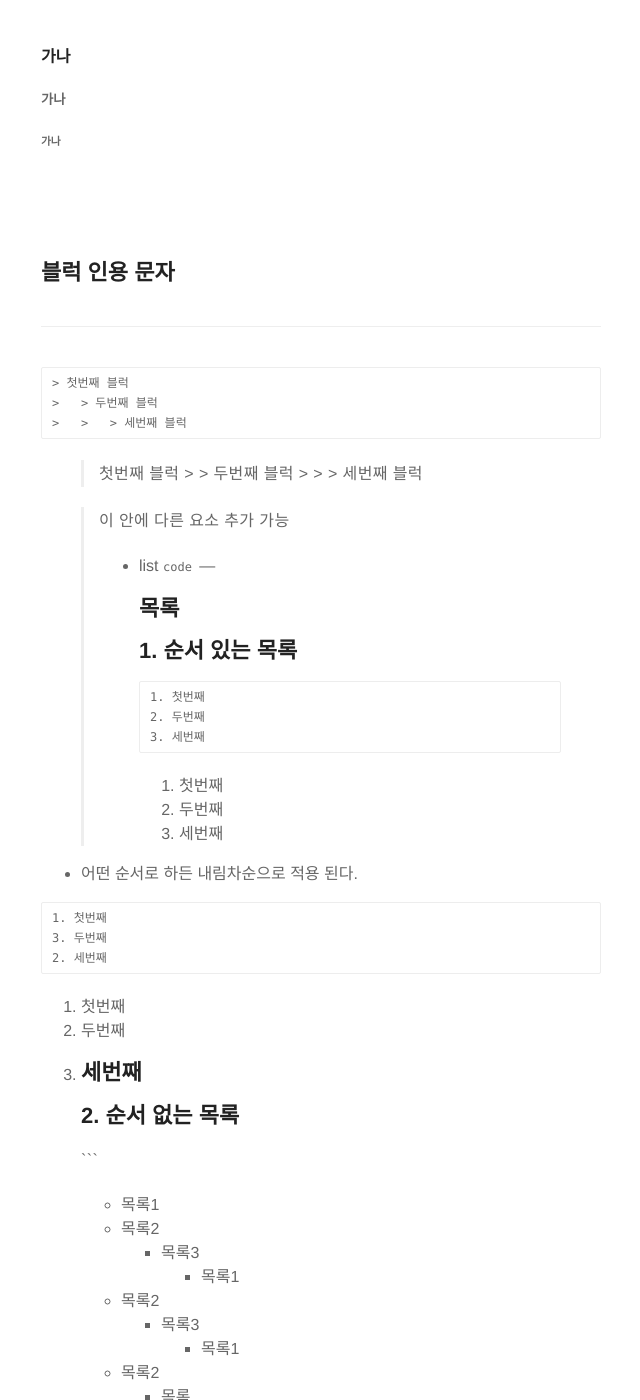
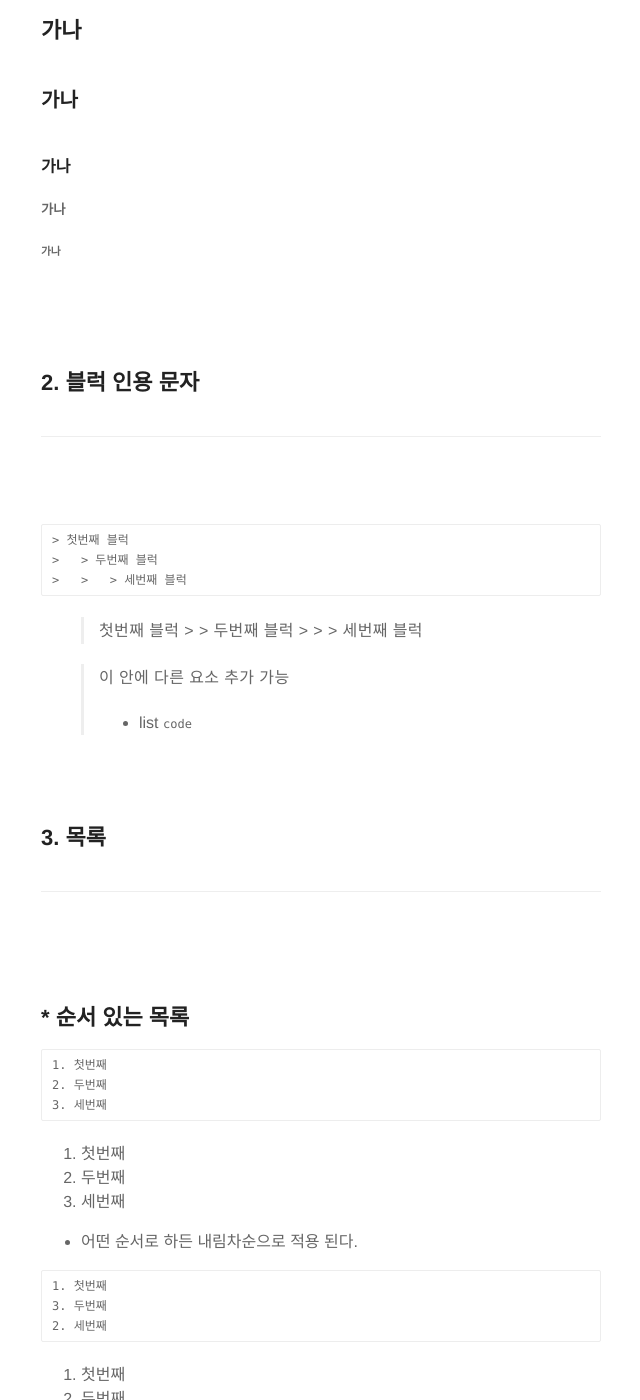
Before and after one commit to Song014/Song014.github.io, a Jekyll site: the page built from _posts/2020-09-07-how-to-use-md.md, in a window 1280 px wide and 1400 px high, scrolled down 1082 px. Shown: the whole window, without its empty margins (319-959 px from the left). Built offline with Jekyll 4.4.1, drawn with Linux system fonts in a browser that asks for light colours; comment, search, counter and statistics services are not loaded; some of the changed text lies outside the part shown.

Commit message:
수정06/15

````diff
--- a/_posts/2020-09-07-how-to-use-md.md
+++ b/_posts/2020-09-07-how-to-use-md.md
@@ -15,7 +15,9 @@ description: Markdown first using in the blog
 
 # md언어 사용법(문법)
 
-## header H1~H6
+## 1. header H1~H6
+---
+<br>
 
     문자 아래
     ===
@@ -49,8 +51,9 @@ ex) 나는 md 언어를 사용중이다
 <br>
 ---
 
-## 블럭 인용 문자
+## 2. 블럭 인용 문자
 ---
+<br>
 
 
     > 첫번째 블럭
@@ -68,9 +71,14 @@ ex) 나는 md 언어를 사용중이다
 >       ```
 >       code
 >       ```
+
+<br>
+
+## 3. 목록
 ---
-## 목록
-## 1. 순서 있는 목록
+<br>
+
+## * 순서 있는 목록
 ```
 1. 첫번째
 2. 두번째
@@ -126,4 +134,3 @@ ex) 나는 md 언어를 사용중이다
 - 목록1
     * 목록2
         + 목록3
----
````
Also changed, not shown: other parts of _posts/2020-09-07-how-to-use-md.md (+1 -1 lines).
